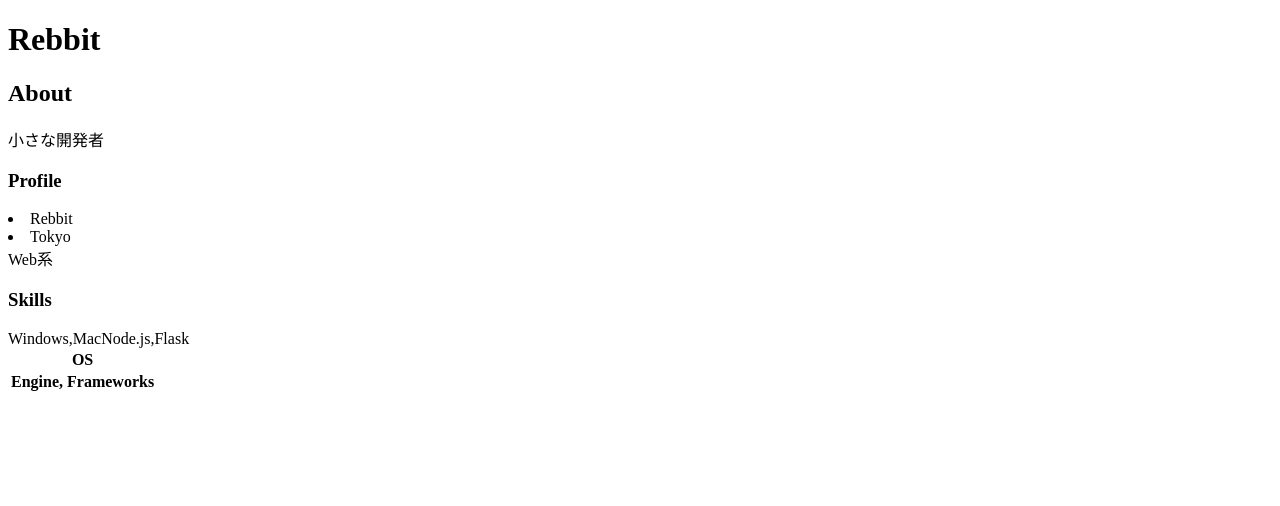
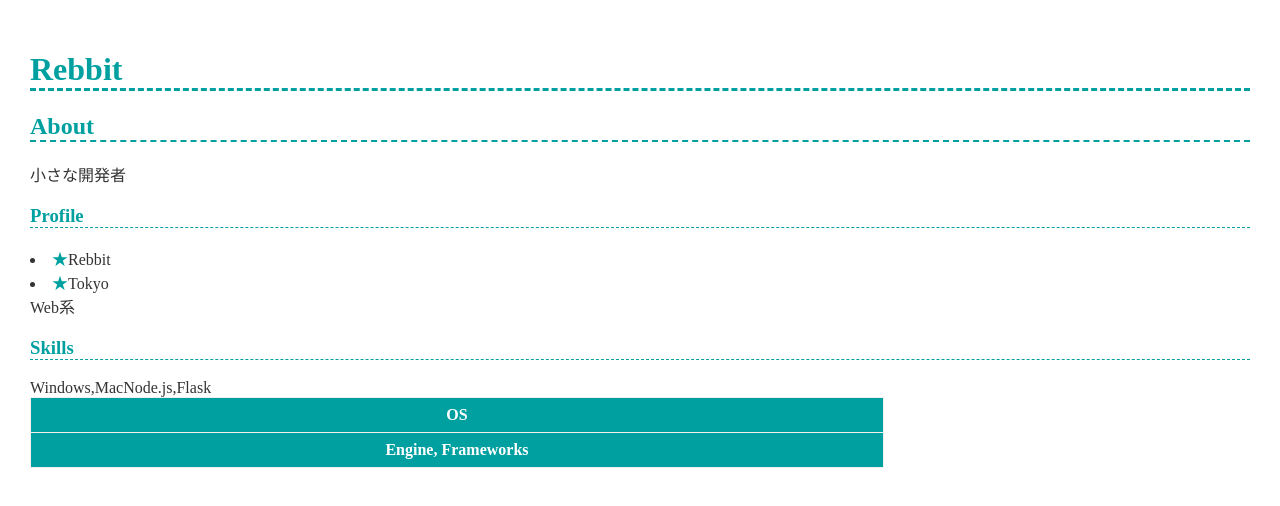
Before and after one commit to ReBBit-Beni/Rabbitportfile, a plain HTML site: page profile.html in a window 1280 px wide. Drawn offline with Linux system fonts and the light colour scheme.

Commit message:
自己紹介page
装飾

```diff
--- a/profile.css
+++ b/profile.css
@@ -1,30 +1,77 @@
-html {
-  height: 100%;
-  width: 100%;
+/* --------------------
+        全体
+-------------------- */
+
+:root {
+  --theme-color: #00a0a0;
 }
 
-ul.gnav-navi-1{
-background: #c71585;
-padding: 0;
-text-align: center;
+* {
+  box-sizing: border-box;
 }
 
-ul.gnav-navi-1 li{
-display: inline-block;
+html, body {
+  width: 100%;
+  height: 100%;
 }
 
-ul.gnav-navi-1 li a{
-display: block;
-padding: 1em;
-color: #fff;
-text-decoration: none;
+body {
+  margin: 0;
+  padding: 30px;
+  color: #333;
 }
 
-ul.gnav-navi-1 a::first-line{
-font-size: 16px;
-font-weight: bold;
+/* --------------------
+        見出し
+-------------------- */
+
+h1, h2, h3 {
+  color: var(--theme-color);
+  border-bottom: dashed 0.1em var(--theme-color);
 }
 
-ul.gnav-navi-1 li:hover{
-background: #FF7F50;
+/* --------------------
+        リンク
+-------------------- */
+
+a {
+  color: var(--theme-color);
+  text-decoration: none;
 }
+
+/* --------------------
+        リスト
+-------------------- */
+
+ul {
+  list-style: none;
+}
+li:before {
+  content: "★";
+  color: var(--theme-color);
+}
+
+/* --------------------
+          表
+-------------------- */
+
+table {
+  border-spacing: 0;
+  border-collapse: collapse;
+  border: solid 1px #f0f0f0;
+  min-width: 70%;
+}
+tr {
+  background-color: #fff;
+}
+tr:nth-child(2n) {
+  background-color: #f9f9f9;
+}
+th {
+  background: var(--theme-color);
+  color: #fff;
+}
+th, td {
+  border: solid 1px #f0f0f0;
+  padding: 0.5rem;
+}
--- a/profile.html
+++ b/profile.html
@@ -3,6 +3,7 @@
 <head>
   <meta charset="UTF-8">
   <meta name="viewport" content="width=device-width, initial-scale=1.0">
+  <link rel="stylesheet" href="profile.css">
   <title>Rebbitのポートフォリオ</title>
 </head>
 <body>
```
